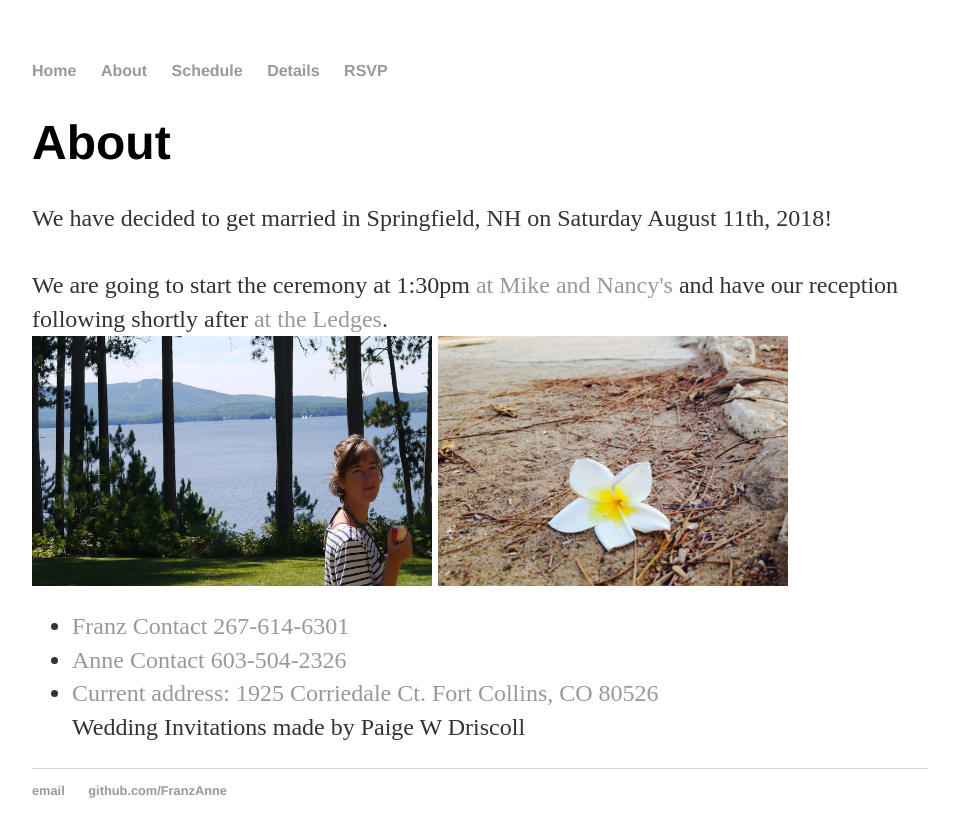
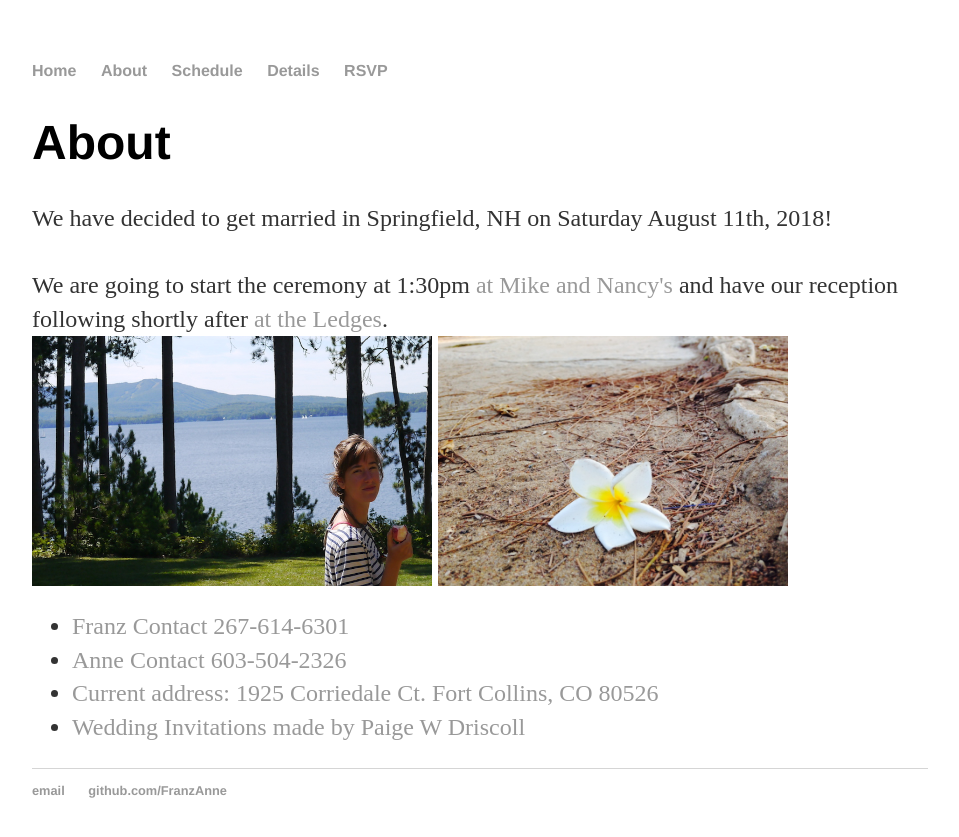
Before and after one commit to Anne-and-Franz/FranzAnne.github.io, a Jekyll site: the page built from about/index.html, in a window 1280 px wide. Shown: the top 837 px of the page, without its empty margins (160-1119 px from the left). Built offline with Jekyll 4.4.1, drawn with Linux system fonts in a browser that asks for light colours.

```diff
--- a/about/index.html
+++ b/about/index.html
@@ -15,6 +15,6 @@ title: About our Wedding
 				<li><a href=#>Franz Contact 267-614-6301</a></li>
 				<li><a href=#>Anne Contact 603-504-2326</a></li>
 				<li><a href=#>Current address: 1925 Corriedale Ct. Fort Collins, CO 80526</a></li>
-				<href="https://www.paigewdriscoll.com"> Wedding Invitations made by Paige W Driscoll</a>
+				<li><a href="https://www.paigewdriscoll.com"> Wedding Invitations made by Paige W Driscoll</a>
 				</ul>
 		</div>
```
